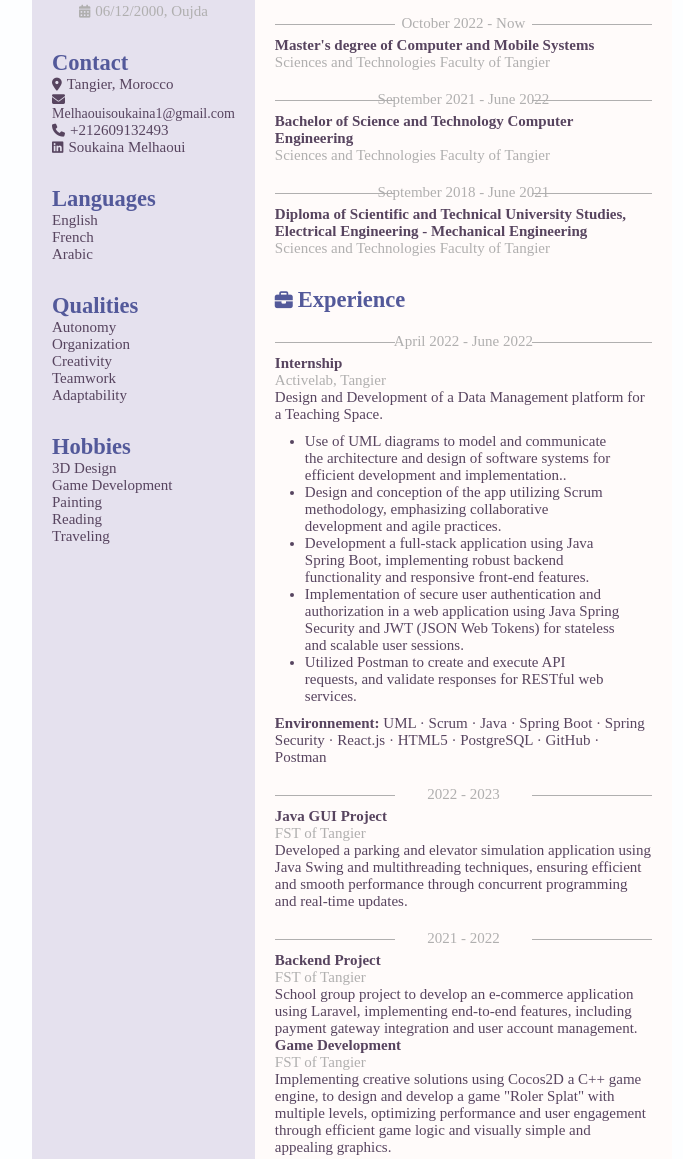
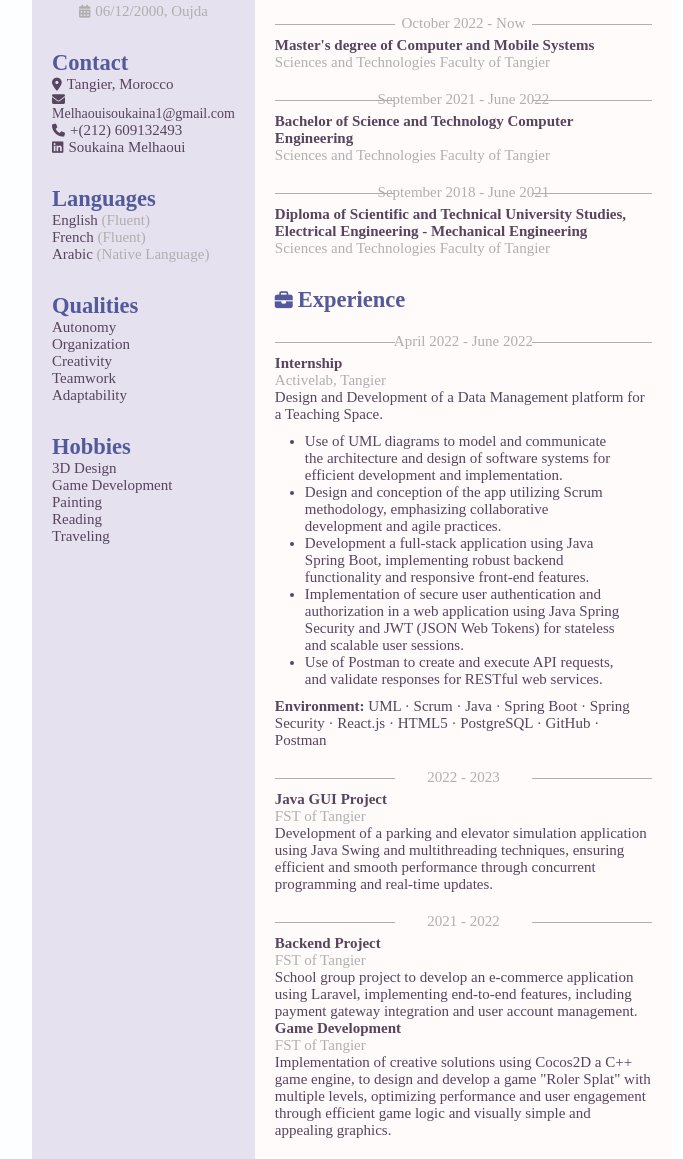
Before and after one commit to taflur/CV, a plain HTML site: page index.html in a window 1280 px wide. Shown: the part 243-1402 px from the top of the page, without its empty margins (288-971 px from the left). Drawn offline with Linux system fonts and the light colour scheme.

Commit message:
eng commit

```diff
--- a/index.css
+++ b/index.css
@@ -105,3 +105,6 @@ i{
 h2 i{
     font-size: 18px;
 }
+.lang-desc{
+    color: rgb(176, 175, 175);
+}
--- a/index.html
+++ b/index.html
@@ -29,12 +29,14 @@
 				<h2>Contact</h2>
 				<p class="address"><i class="fa-solid fa-location-dot"></i>Tangier, Morocco</p>
 				<p class="email"><i class="fa-solid fa-envelope"></i>Melhaouisoukaina1@gmail.com</p>
-				<p class="phone"><i class="fa-solid fa-phone"></i>+212609132493</p>
+				<p class="phone"><i class="fa-solid fa-phone"></i>+(212) 609132493</p>
 				<p class="linkedin"><a href="https://www.linkedin.com/in/soukaina-melhaoui-a703bb233/" target="_blank" style="text-decoration: none; color: inherit;"><i class="fa-brands fa-linkedin"></i>Soukaina Melhaoui</a></p>
 			</div>
             <div class="Language">
 				<h2>Languages</h2>
-					English<br>French<br>Arabic
+					English <span class="lang-desc">(Fluent)</span>
+					<br>French <span class="lang-desc">(Fluent)</span>
+					<br>Arabic <span class="lang-desc">(Native Language)</span>
 			</div>
 			<div class="Qualities">
 				<h2>Qualities</h2>
@@ -86,22 +88,22 @@
                         platform for a Teaching Space.</div>
 					<ul>
 						<li>Use of UML diagrams to model and communicate the architecture and design
-							of software systems for efficient development and implementation..</li>
+							of software systems for efficient development and implementation.</li>
 						<li>Design and conception of the app utilizing Scrum methodology,
 							emphasizing collaborative development and agile practices.</li>
 						<li>Development a full-stack application using Java Spring Boot,
 							implementing robust backend functionality and responsive front-end features.</li>
 						<li>Implementation of secure user authentication and authorization in a web application
 							using Java Spring Security and JWT (JSON Web Tokens) for stateless and scalable user sessions.</li>
-						<li>Utilized Postman to create and execute API requests,
+						<li>Use of Postman to create and execute API requests,
 							and validate responses for RESTful web services.</li>
 					</ul>
-                    <b>Environnement: </b>
+                    <b>Environment: </b>
 					UML · Scrum · Java · Spring Boot · Spring Security · React.js · HTML5 · PostgreSQL · GitHub · Postman
 				<div class="Dates">2022 - 2023</div>
 					<b>Java GUI Project</b>
                     <div class="Place">FST of Tangier</div>
-					<div>Developed a parking and elevator simulation application using Java Swing and multithreading techniques,
+					<div>Development of a parking and elevator simulation application using Java Swing and multithreading techniques,
 						ensuring efficient and smooth performance through concurrent programming and real-time updates.</div>
 				<div class="Dates">2021 - 2022</div>
 					<b>Backend Project</b>
@@ -110,7 +112,7 @@
 						implementing end-to-end features, including payment gateway integration and user account management.</div>
 					<b>Game Development</b>
                     <div class="Place">FST of Tangier</div>
-					<div>Implementing creative solutions using Cocos2D a C++ game engine,
+					<div>Implementation of creative solutions using Cocos2D a C++ game engine,
 						to design and develop a game "Roler Splat" with multiple levels, optimizing performance and user engagement
 						through efficient game logic and visually simple and appealing graphics.</div>
 			</div>
```
